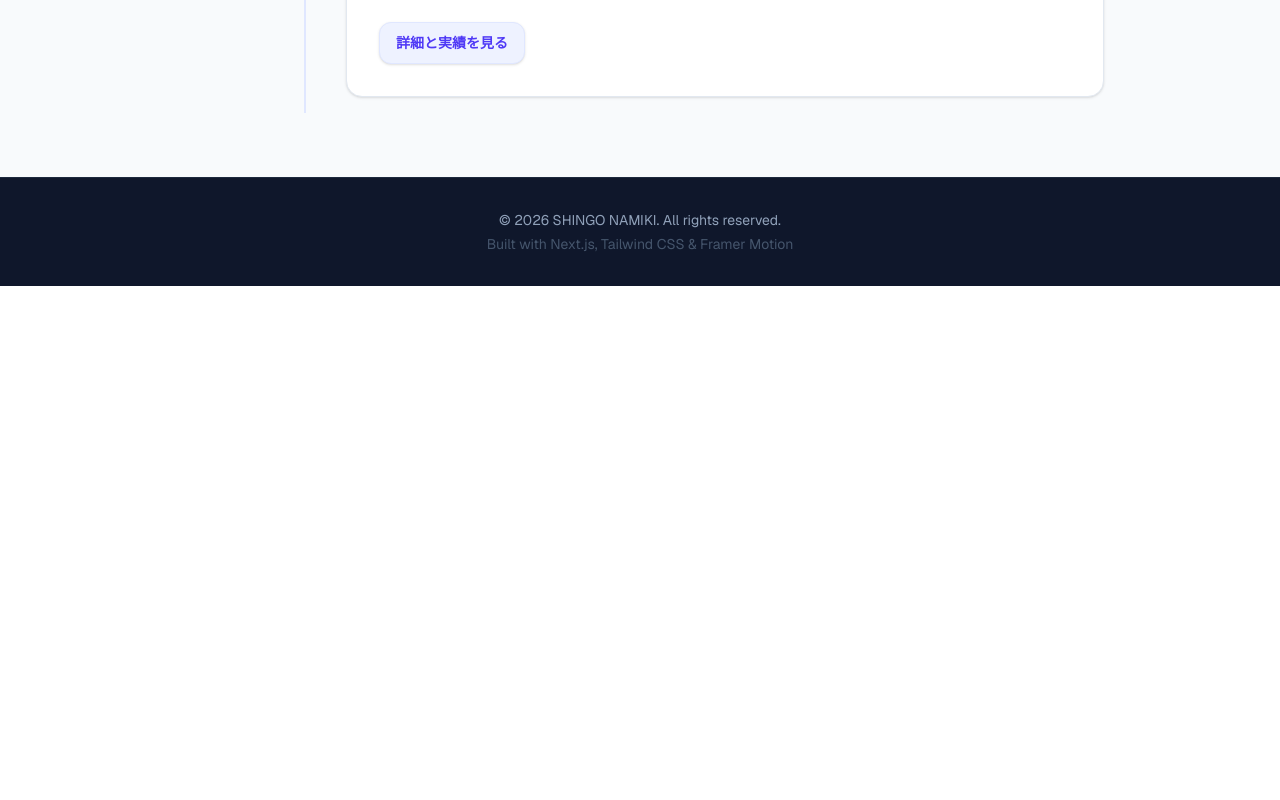
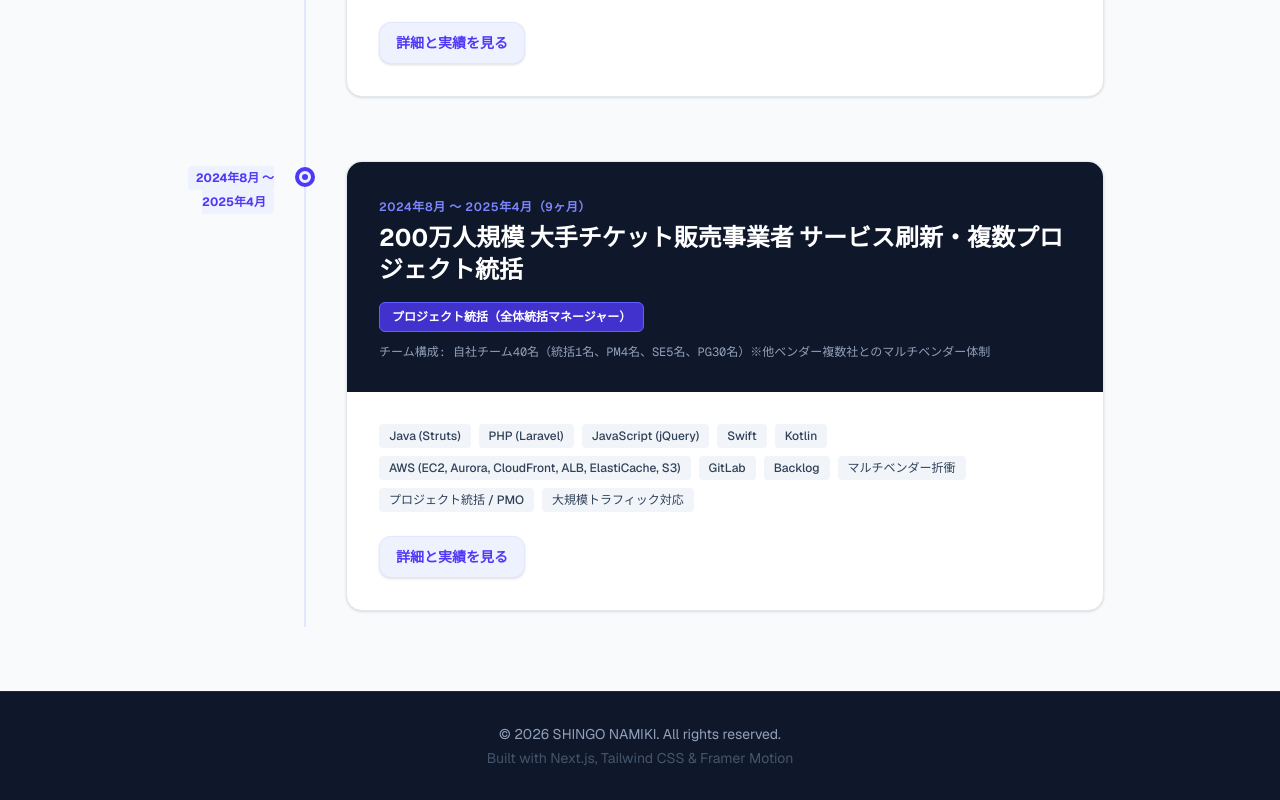
Before and after one commit to Namikey/my-portfolio, a Next.js app: page / in a window 1280 px wide. Shown: the part 7376-8176 px from the top of the page. Before the commit the page ends 7662 px from the top, so only its background shows below. Built offline with nearby package versions, Linux system fonts and the light colour scheme.

Commit message:
プロジェクトの追加

```diff
--- a/portfolio-data.ts
+++ b/portfolio-data.ts
@@ -332,5 +332,27 @@ export const projects: Project[] = [
       "MA導入による顧客アクション（プッシュ通知経由のアプリ起動・チケット購買率）の可視化とマーケティング効率化に貢献",
       "少人数の精鋭チーム（自身含め4名）を驚異的な統率力でマネジメントし、大規模エンタープライズ開発を成功に導くPMとしての極めて高い推進力を証明"
     ]
+  },
+  {
+    title: "200万人規模 大手チケット販売事業者 サービス刷新・複数プロジェクト統括",
+    period: "2024年8月 〜 2025年4月（9ヶ月）",
+    role: "プロジェクト統括（全体統括マネージャー）",
+    team: "自社チーム40名（統括1名、PM4名、SE5名、PG30名）※他ベンダー複数社とのマルチベンダー体制",
+    tags: [
+      "Java (Struts)", "PHP (Laravel)", "JavaScript (jQuery)", "Swift", "Kotlin",
+      "AWS (EC2, Aurora, CloudFront, ALB, ElastiCache, S3)", "GitLab", "Backlog",
+      "マルチベンダー折衝", "プロジェクト統括 / PMO", "大規模トラフィック対応"
+    ],
+    background: "会員数200万人を超える大手チケット販売事業者における、システム全体刷新プロジェクト。全体像は『プロモーション・マーケティング系』『興行管理系』『業務管理系』など複数システムと各ベンダーが錯綜する超大型案件であり、その中核である『チケット販売・会員向けサービス』領域の4プロジェクト（計40名）をプロジェクト統括として牽引しました。",
+    highlights: [
+      "マルチベンダー環境における高度なクライアント・他社折衝: 他社が担当する興行管理系・業務管理系システムとのインターフェース定義や責任分解点を明確化。クライアントおよび他社ベンダーとのタフな折衝を重ね、全体最適となる要件調整を主導しました。",
+      "4チーム（40名）を統括する階層型マネジメントの確立: 自身の下にPM4名を配置した組織構造を構築。GitLabやBacklogを活用しながら各PMを通じてSE5名・PG30名の進捗・課題を吸い上げる報告ラインを整備し、大規模チームにおける情報伝達の遅延や認識ギャップを徹底排除しました。",
+      "大規模トラフィックを想定した品質・進捗管理: チケット発売時の急激なアクセス集中に耐えうる堅牢な基盤構築（CloudFront/ALB/ElastiCache活用）に向け、結合テストおよびパフォーマンステストの品質基準を設定。リリースリスクを極限まで低減させる厳格な品質統制を実行しました。"
+    ],
+    outcomes: [
+      "複数ベンダーが複雑に絡み合う超大規模プロジェクトにおいて、自社担当領域（4プロジェクト）の課題解決とスケジュールコントロールを完遂",
+      "チーム内の役割定義と心理的安全性の高まりにより、40名体制における開発生産性と横の連携を大幅に強化",
+      "システム境界における仕様不整合やトラブルを未然に防止し、次行程へスムーズにバトンをつなぐ強固な統括基盤を確立"
+    ]
   }
 ];
```
